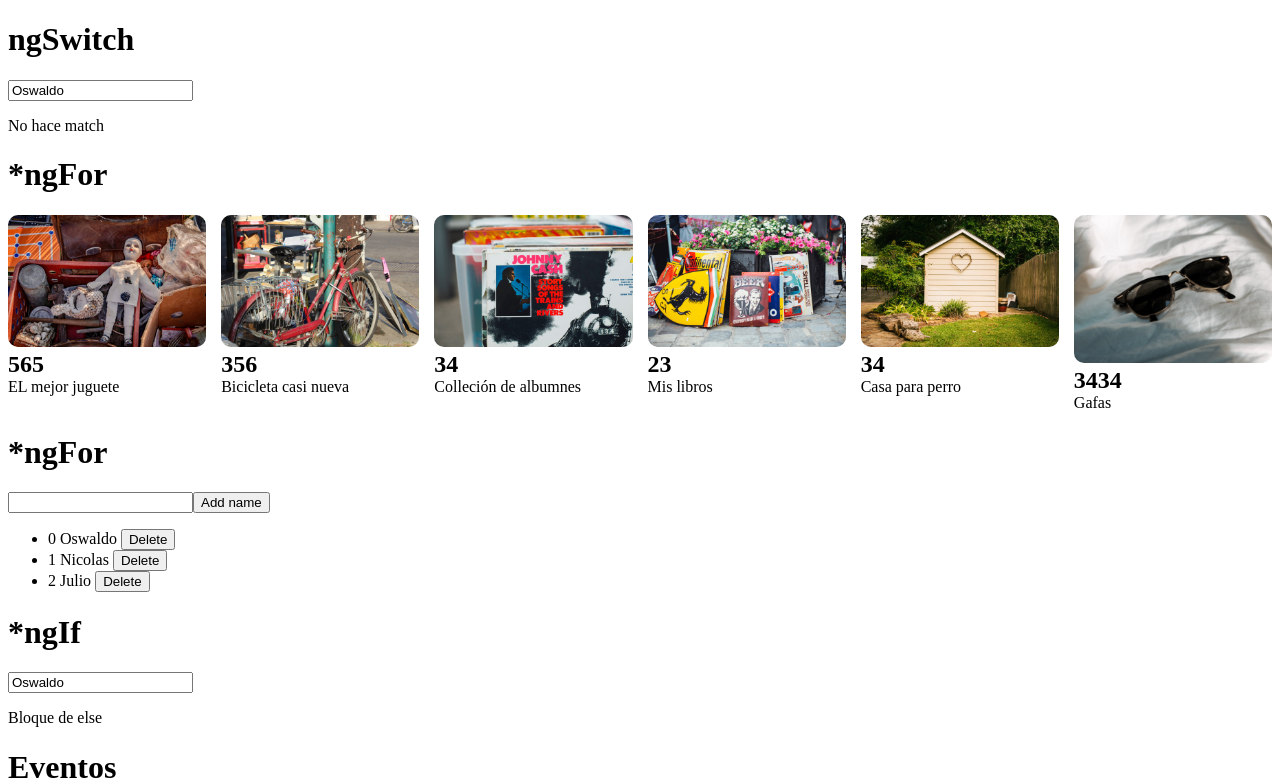
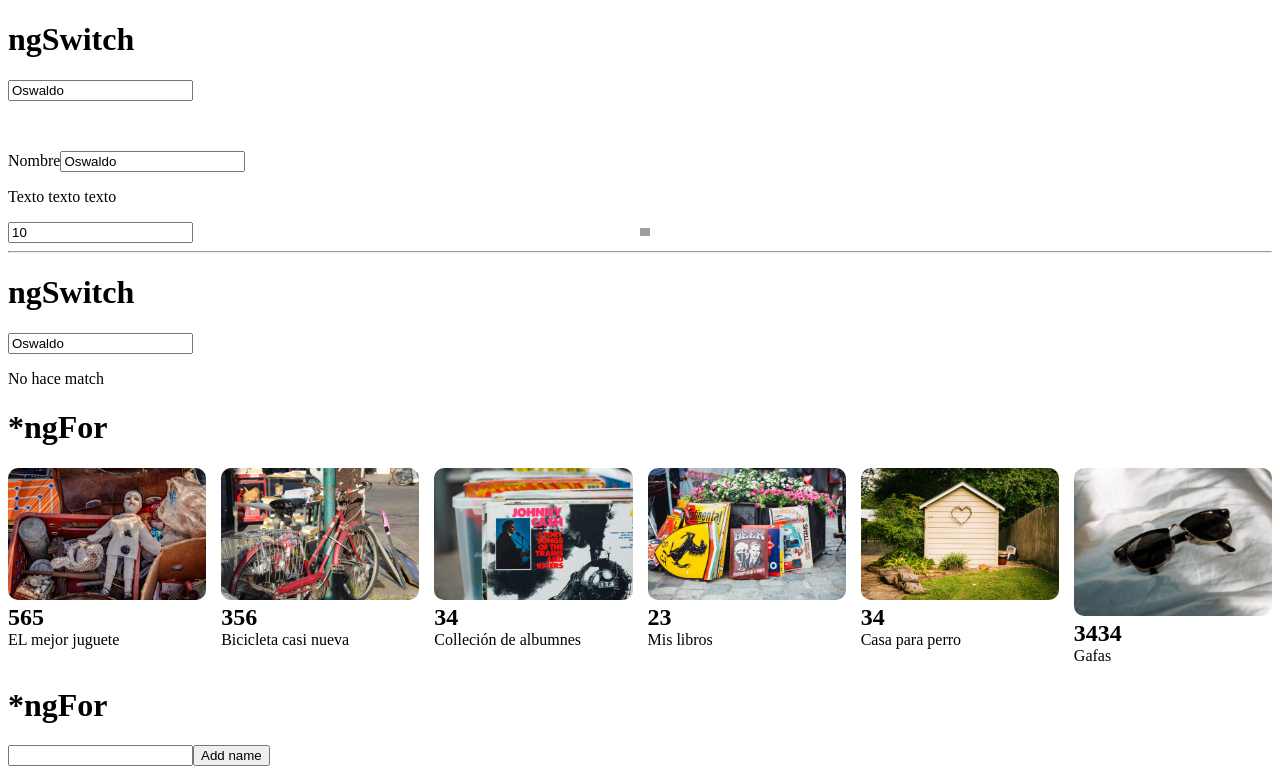
Before and after one commit to IngOswaldoGarcia/intraduction-angular-cli, an Angular app: page / in a window 1280 px wide. Shown: the top 781 px of the page. Built offline with nearby package versions, Linux system fonts and the light colour scheme; grey boxes are pictures that could not be loaded.

Commit message:
Feat(17): Class and style

```diff
--- a/src/app/app.component.html
+++ b/src/app/app.component.html
@@ -1,3 +1,19 @@
+<h1> ngSwitch </h1>
+<input type="text" #nameInput2="ngModel" required [(ngModel)]="person.name">
+<p class="message-error" [class.invalid]="nameInput2.invalid">El campo es requerido<p>
+
+<label for="">Nombre</label>
+<input type="text" #nameInput3="ngModel" required [(ngModel)]="person.name">
+<p [style.font-style]="nameInput3.invalid ? 'italic' : 'normal'">Texto texto texto<p>
+<div class="styles">
+  <div>
+    <input type="text" [(ngModel)]="widthImg">
+  </div>
+  <div>
+    <img [style.width.px]="widthImg" [src]="person.image" alt="otra imagen">
+  </div>
+</div>
+<hr/>
 <h1> ngSwitch </h1>
 <input type="text" required [(ngModel)]="person.name">
 <div [ngSwitch]="person.name">
--- a/src/app/app.component.scss
+++ b/src/app/app.component.scss
@@ -18,6 +18,19 @@
     }
   }
 }
+.message-error{
+  background: red;
+  color: white;
+  opacity: 0;
+  transition: all linear .5s;
+  &.invalid{
+    opacity: 1;
+  }
+}
+.styles{
+  display: grid;
+  grid-template-columns: repeat(2, 1fr);
+}
 @media screen and (min-width: 40em){
   .products--grid{
     display: grid;
--- a/src/app/app.component.ts
+++ b/src/app/app.component.ts
@@ -7,6 +7,7 @@ import { Product } from './product.model';
   styleUrls: ['./app.component.scss']
 })
 export class AppComponent {
+  widthImg=10;
   name = 'Oswaldo';
   age = 18;
   image = "https://d27jswm5an3efw.cloudfront.net/app/uploads/2019/07/insert-image-html.jpg";
```
